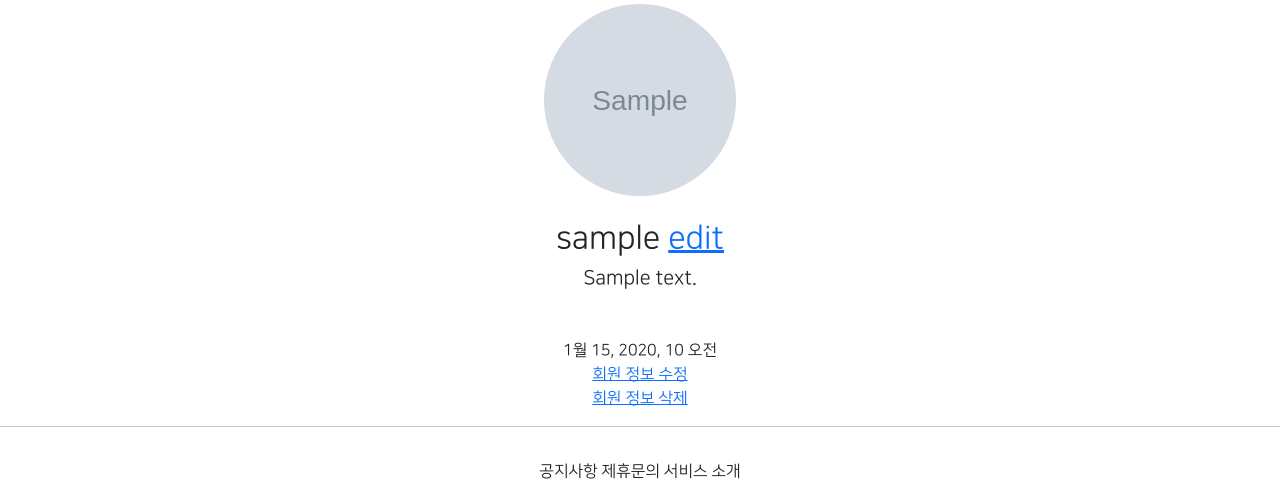
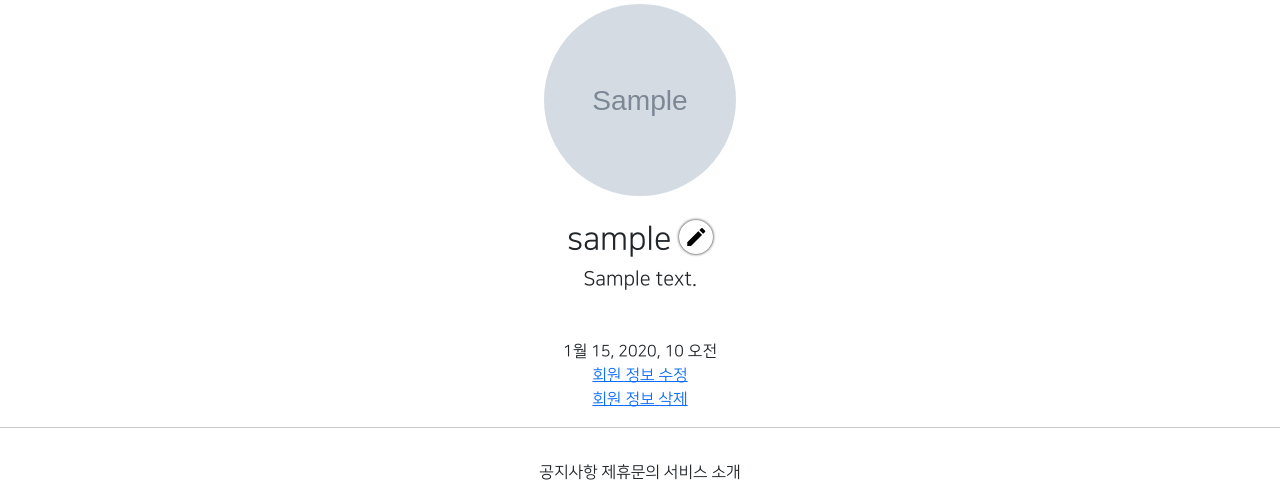
Before and after one commit to jin2313/gis_web_02, a Django app: page /accounts/detail/1 in a window 1280 px wide. Shown: the part 237-733 px from the top of the page. Run offline with Django 3.2, Linux system fonts and the light colour scheme; a user stored in the database is signed in; tables that the repository leaves empty hold one stand-in row (values such as "Sample post"); grey boxes marked "Sample" are stand-in pictures; parts of the project's set-up code (start-up, migrations or seed data) failed here and were passed over; some libraries are stand-ins or nearby versions.

Commit message:
07/29 web 02 commit1

```diff
--- a/accountapp/templates/accountapp/detail.html
+++ b/accountapp/templates/accountapp/detail.html
@@ -9,7 +9,7 @@
             <h2 class="NNS_B">
                 {{ target_user.profile.nickname }}
                 {% if user == target_user %}
-                    <a href="{%  url 'profileapp:update' pk=target_user.profile.pk %}">edit</a>
+                    <a href="{%  url 'profileapp:update' pk=target_user.profile.pk %}" class="material-icons round_button">edit</a>
                 {% endif %}
             </h2>
             <h5>{{ target_user.profile.message }}</h5>
--- a/static/base.css
+++ b/static/base.css
@@ -27,3 +27,15 @@
     border-radius: 20rem;
     object-fit: cover;
 }
+
+.round_button {
+    color: black;
+    text-decoration: none;
+    box-shadow: 0 0 3px black;
+    border-radius: 20rem;
+    padding: 0.3rem;
+}
+
+.round_button:hover {
+    color:dimgrey;
+}
--- a/templates/head.html
+++ b/templates/head.html
@@ -9,6 +9,8 @@
     <link rel="preconnect" href="https://fonts.gstatic.com" crossorigin>
     <link href="https://fonts.googleapis.com/css2?family=Dancing+Script:wght@700&display=swap" rel="stylesheet">
     <link rel="stylesheet" type="text/css" href="{% static 'base.css' %}">
+    <link href="https://fonts.googleapis.com/css2?family=Material+Icons" rel="stylesheet">
+
 
     <style>
         @font-face {
```
